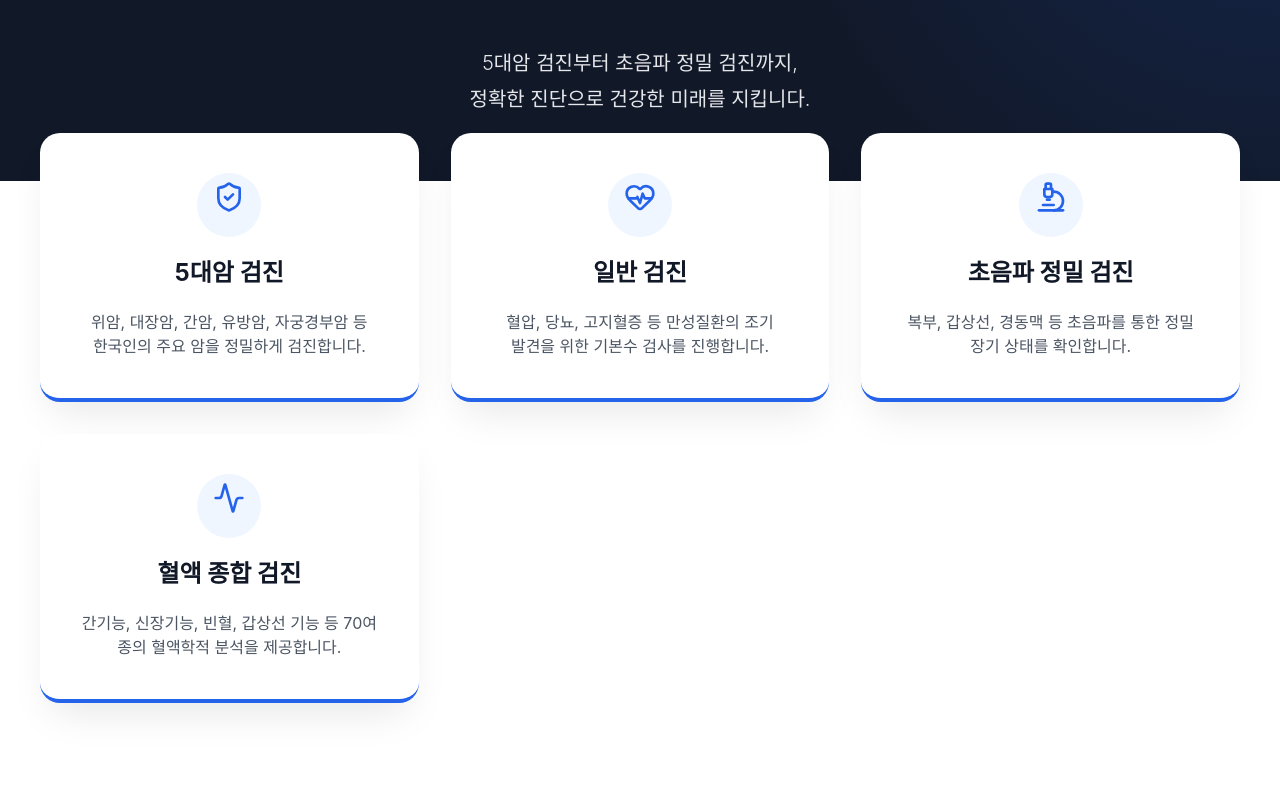
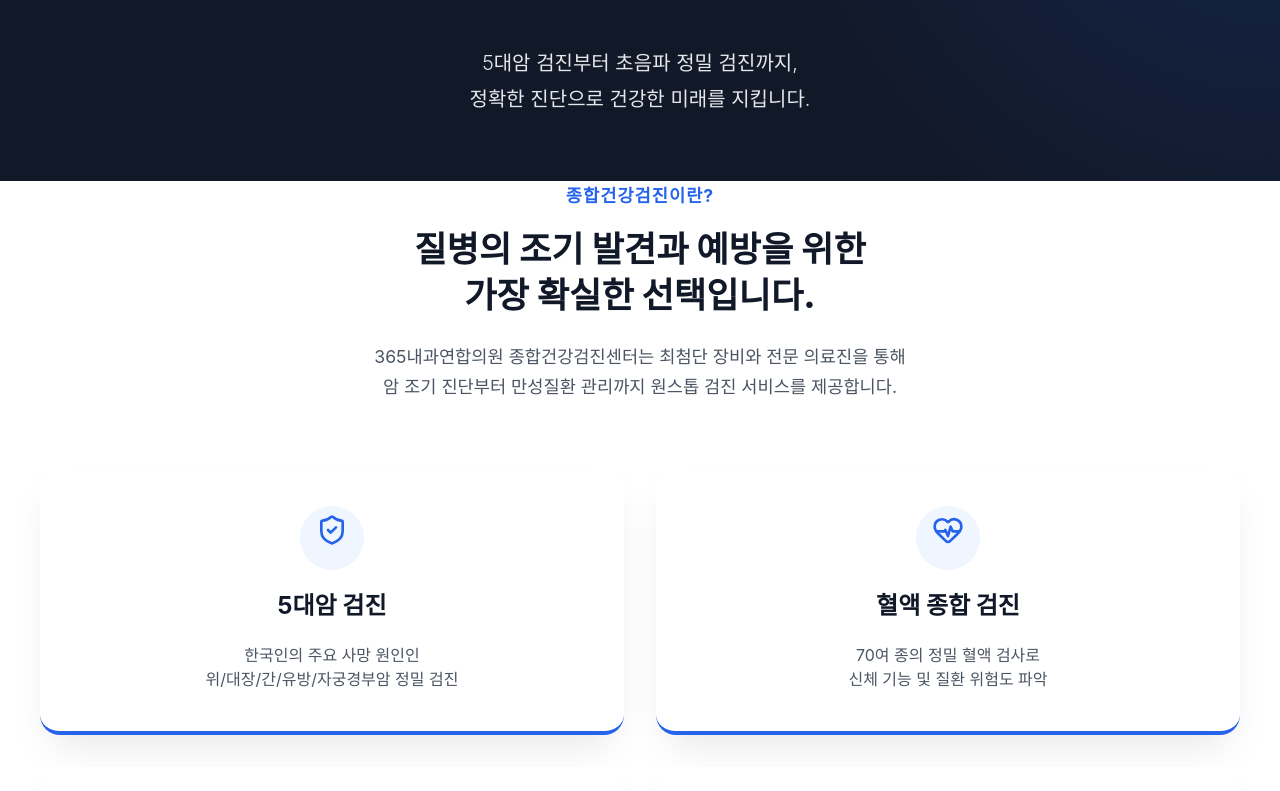
Before and after one commit to bnam1321-bit/365-clinic-web, a Next.js app: page /checkup in a window 1280 px wide. Shown: the part 384-1175 px from the top of the page. Built offline with nearby package versions, Linux system fonts and the light colour scheme; a web font is replaced by a local one.

Commit message:
Unify Comprehensive Checkup page layout with other subpages

```diff
--- a/src/app/checkup/page.module.css
+++ b/src/app/checkup/page.module.css
@@ -52,14 +52,40 @@
 }
 
 /* Intro Grid */
+.introSection {
+    text-align: center;
+    max-width: 800px;
+    margin: 0 auto 4rem;
+}
+
+.introTitle {
+    color: var(--color-secondary);
+    font-size: 1.1rem;
+    font-weight: 700;
+    margin-bottom: 1rem;
+    text-transform: uppercase;
+    letter-spacing: 1px;
+}
+
+.introSubtitle {
+    font-size: 2.2rem;
+    font-weight: 800;
+    line-height: 1.3;
+    margin-bottom: 1.5rem;
+    color: var(--color-text-primary);
+}
+
+.introDesc {
+    font-size: 1.1rem;
+    color: var(--color-text-secondary);
+    line-height: 1.7;
+}
+
 .introGrid {
     display: grid;
     grid-template-columns: repeat(1, 1fr);
     gap: 2rem;
-    margin-top: -3rem;
-    position: relative;
-    z-index: 10;
-    margin-bottom: 5rem;
+    margin-bottom: 6rem;
 }
 
 .introCard {
@@ -222,7 +248,8 @@
 
 @media (min-width: 768px) {
     .introGrid {
-        grid-template-columns: repeat(3, 1fr);
+        grid-template-columns: repeat(2, 1fr);
+        /* 2x2 Grid for 4 items looks better than 3 */
     }
 
     .cancerGrid {
--- a/src/app/checkup/page.tsx
+++ b/src/app/checkup/page.tsx
@@ -27,33 +27,44 @@ export default function CheckupPage() {
                 <div className="container">
 
                     {/* Intro Grid */}
+                    <div className={styles.introSection}>
+                        <h2 className={styles.introTitle}>종합건강검진이란?</h2>
+                        <h3 className={styles.introSubtitle}>
+                            질병의 조기 발견과 예방을 위한<br />가장 확실한 선택입니다.
+                        </h3>
+                        <p className={styles.introDesc}>
+                            365내과연합의원 종합건강검진센터는 최첨단 장비와 전문 의료진을 통해<br />
+                            암 조기 진단부터 만성질환 관리까지 원스톱 검진 서비스를 제공합니다.
+                        </p>
+                    </div>
+
                     <div className={styles.introGrid}>
                         <FadeIn delay={0.1}>
                             <div className={styles.introCard}>
                                 <div className={styles.icon}><ShieldCheck size={32} /></div>
                                 <h3>5대암 검진</h3>
-                                <p>위암, 대장암, 간암, 유방암, 자궁경부암 등 한국인의 주요 암을 정밀하게 검진합니다.</p>
+                                <p>한국인의 주요 사망 원인인<br />위/대장/간/유방/자궁경부암 정밀 검진</p>
                             </div>
                         </FadeIn>
                         <FadeIn delay={0.2}>
                             <div className={styles.introCard}>
                                 <div className={styles.icon}><HeartPulse size={32} /></div>
-                                <h3>일반 검진</h3>
-                                <p>혈압, 당뇨, 고지혈증 등 만성질환의 조기 발견을 위한 기본수 검사를 진행합니다.</p>
+                                <h3>혈액 종합 검진</h3>
+                                <p>70여 종의 정밀 혈액 검사로<br />신체 기능 및 질환 위험도 파악</p>
                             </div>
                         </FadeIn>
                         <FadeIn delay={0.3}>
                             <div className={styles.introCard}>
                                 <div className={styles.icon}><Microscope size={32} /></div>
                                 <h3>초음파 정밀 검진</h3>
-                                <p>복부, 갑상선, 경동맥 등 초음파를 통한 정밀 장기 상태를 확인합니다.</p>
+                                <p>대학병원급 고해상도 초음파로<br />복부/심장/갑상선 미세 병변 진단</p>
                             </div>
                         </FadeIn>
                         <FadeIn delay={0.4}>
                             <div className={styles.introCard}>
                                 <div className={styles.icon}><Activity size={32} /></div>
-                                <h3>혈액 종합 검진</h3>
-                                <p>간기능, 신장기능, 빈혈, 갑상선 기능 등 70여 종의 혈액학적 분석을 제공합니다.</p>
+                                <h3>만성질환 관리</h3>
+                                <p>고혈압, 당뇨 등 만성질환의<br />체계적인 추적 관찰 및 관리</p>
                             </div>
                         </FadeIn>
                     </div>
```
